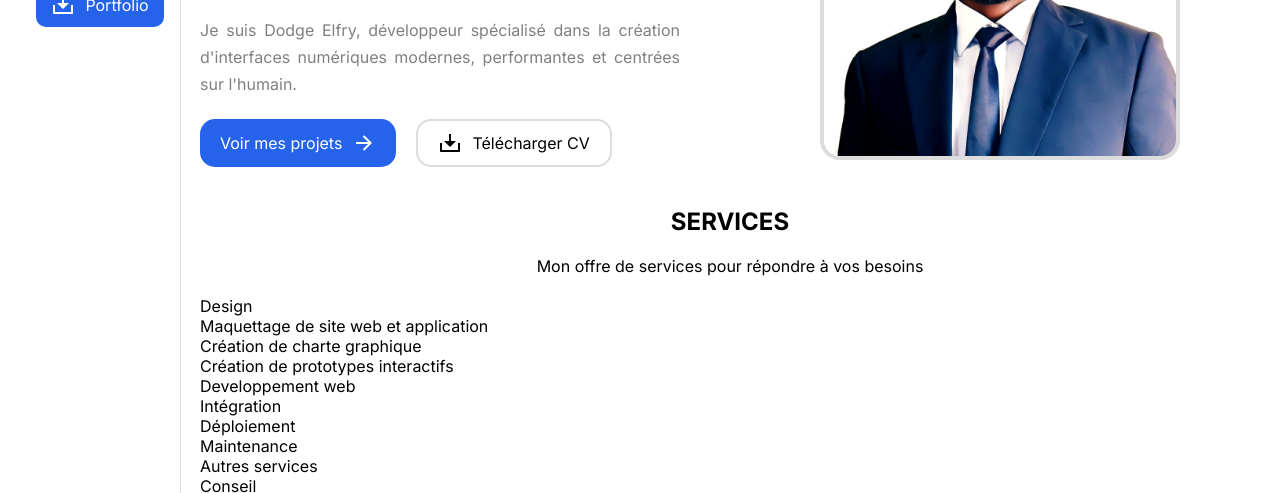
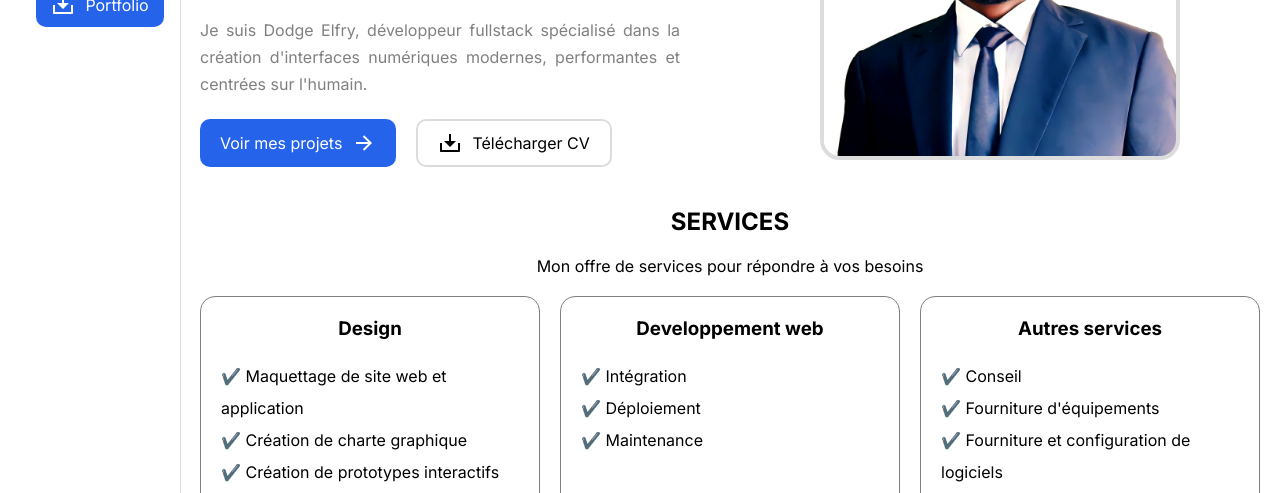
Before and after one commit to DodgeElfry/portfolio-updated, a website built with Vite: page index.html in a window 1280 px wide. Shown: the part 307-800 px from the top of the page. Built offline with nearby package versions, Linux system fonts and the light colour scheme; files whose address does not match are found by name; a web font is replaced by a local one.

Commit message:
mise en forme de la section des services

```diff
--- a/src/main.ts
+++ b/src/main.ts
@@ -43,7 +43,7 @@ document.querySelector<HTMLDivElement>('#app')!.innerHTML = `
             <div id="presentation-container">
                 <p class="status">Disponible pour de nouveaux projets</p>
                 <h1 class="big-title">L'innovation par le <strong>Web / Mobile</strong></h1>
-                <p class="text-presentation">Je suis Dodge Elfry, développeur spécialisé dans la création d'interfaces numériques modernes, performantes et centrées sur l'humain.</p>
+                <p class="text-presentation">Je suis Dodge Elfry, développeur fullstack spécialisé dans la création d'interfaces numériques modernes, performantes et centrées sur l'humain.</p>
                 <div class="button-container">
                     <a href="/src/pages/projects.html" class="button-blue action-button action-button-projects">
                         <p>Voir mes projets</p>
@@ -64,27 +64,27 @@ document.querySelector<HTMLDivElement>('#app')!.innerHTML = `
             <p class="intro-section">Mon offre de services pour répondre à vos besoins</p>
             <div class="services-container">
                 <div class="services-card">
-                    <span class="services-domain">Design</span>
+                    <h3 class="services-domain">Design</h3>
                     <ul class="services-list">
-                        <li class="one-sevice">Maquettage de site web et application</li>
-                        <li class="one-sevice">Création de charte graphique</li>
-                        <li class="one-sevice">Création de prototypes interactifs</li>
+                        <li class="one-sevice">✔️ Maquettage de site web et application</li>
+                        <li class="one-sevice">✔️ Création de charte graphique</li>
+                        <li class="one-sevice">✔️ Création de prototypes interactifs</li>
                     </ul>
                 </div>
                 <div class="services-card">
-                    <span class="services-domain">Developpement web</span>
+                    <h3 class="services-domain">Developpement web</h3>
                     <ul class="services-list">
-                        <li class="one-sevice">Intégration</li>
-                        <li class="one-sevice">Déploiement</li>
-                        <li class="one-sevice">Maintenance</li>
+                        <li class="one-sevice">✔️ Intégration</li>
+                        <li class="one-sevice">✔️ Déploiement</li>
+                        <li class="one-sevice">✔️ Maintenance</li>
                     </ul>
                 </div>
                 <div class="services-card">
-                    <span class="services-domain">Autres services</span>
+                    <h3 class="services-domain">Autres services</h3>
                     <ul class="services-list">
-                        <li class="one-sevice">Conseil</li>
-                        <li class="one-sevice">Fourniture d'équipements</li>
-                        <li class="one-sevice">Fourniture et configuration de logiciels</li>
+                        <li class="one-sevice">✔️ Conseil</li>
+                        <li class="one-sevice">✔️ Fourniture d'équipements</li>
+                        <li class="one-sevice">✔️ Fourniture et configuration de logiciels</li>
                     </ul>
                 </div>
             </div>
--- a/src/style.css
+++ b/src/style.css
@@ -199,7 +199,7 @@ strong {
     display: flex;
     align-items: center;
     gap: 10px;
-    border-radius: 15px;
+    border-radius: 10px;
 }
 
 .action-button-icon {
@@ -235,6 +235,32 @@ strong {
             Section services
 ------------------------------------*/
 
+.services-container {
+    display: grid;
+    grid-template-columns: repeat(3, 1fr);
+    gap: 20px;
+}
+
+.services-card {
+    padding: 20px 20px;
+    border: 1px solid gray;
+    border-radius: 15px;
+    display: flex;
+    flex-direction: column;
+    gap: 20px;
+}
+
+.services-domain {
+    display: flex;
+    align-self: center;
+}
+
+.services-list {
+    line-height: 2em;
+}
+
+
+
 
 
 
```
